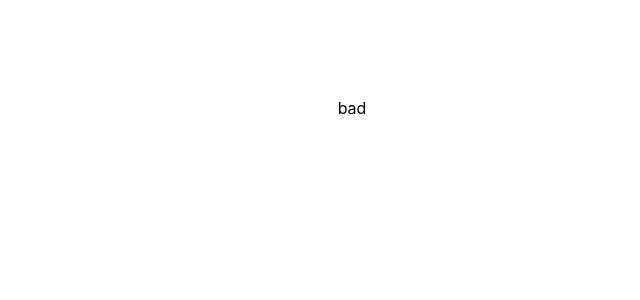
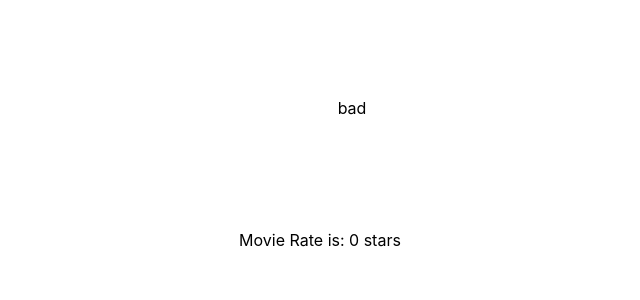
Before and after one commit to m-honarzade/Star-Rating, a React (Vite) app: page / in a window 1280 px wide. Shown: the top 300 px of the page, without its empty margins (320-960 px from the left). Built offline with nearby package versions, Linux system fonts and the light colour scheme.

Commit message:
add showRating component

```diff
--- a/src/App.jsx
+++ b/src/App.jsx
@@ -1,3 +1,4 @@
+import ShowRating from "./components/ShowRating";
 import StarRating from "./components/StarRating";
 
 function App() {
@@ -8,6 +9,7 @@ function App() {
         messages={["terrible", "bad", "ok", "good", "super"]}
         defaultRating={2}
       />
+      <ShowRating />
     </>
   );
 }
--- a/src/components/ShowRating.jsx
+++ b/src/components/ShowRating.jsx
@@ -1,16 +1,16 @@
-// import { useState } from "react";
-// import StarRating from "./StarRating";
+import { useState } from "react";
+import StarRating from "./StarRating";
 // import PropTypes from "prop-types";
 
-// const ShowRating = () => {
-//   const [rated, setRated] = useState(0);
-//   return (
-//     <div className="flex flex-col gap-3 justify-center items-center">
-//       <StarRating onSetRating={() => setRated(rated)} />
-//       <p className="text-white">Movie Rate is: {rated}</p>
-//     </div>
-//   );
-// };
+const ShowRating = () => {
+  const [rated, setRated] = useState(0);
+  return (
+    <div className="flex flex-col gap-3 justify-center items-center">
+      <StarRating onSetRating={setRated} />
+      <p>Movie Rate is: {rated} stars</p>
+    </div>
+  );
+};
 
 // StarRating.propTypes = {
 //   maxRating: PropTypes.number,
@@ -23,4 +23,4 @@
 //   onSetRating: PropTypes.func,
 // };
 
-// export default ShowRating;
+export default ShowRating;
--- a/src/components/StarRating.jsx
+++ b/src/components/StarRating.jsx
@@ -9,12 +9,14 @@ const StarRating = ({
   textSize = "xs",
   starSize = 5,
   messages = [],
+  onSetRating,
 }) => {
   const [rating, setRating] = useState(defaultRating);
   const [tempRating, setTempRating] = useState(0);
 
   const onRateHandler = (rate) => {
     setRating(rate);
+    onSetRating(rate);
   };
   const onHoverInHandler = (rate) => {
     setTempRating(rate);
```
